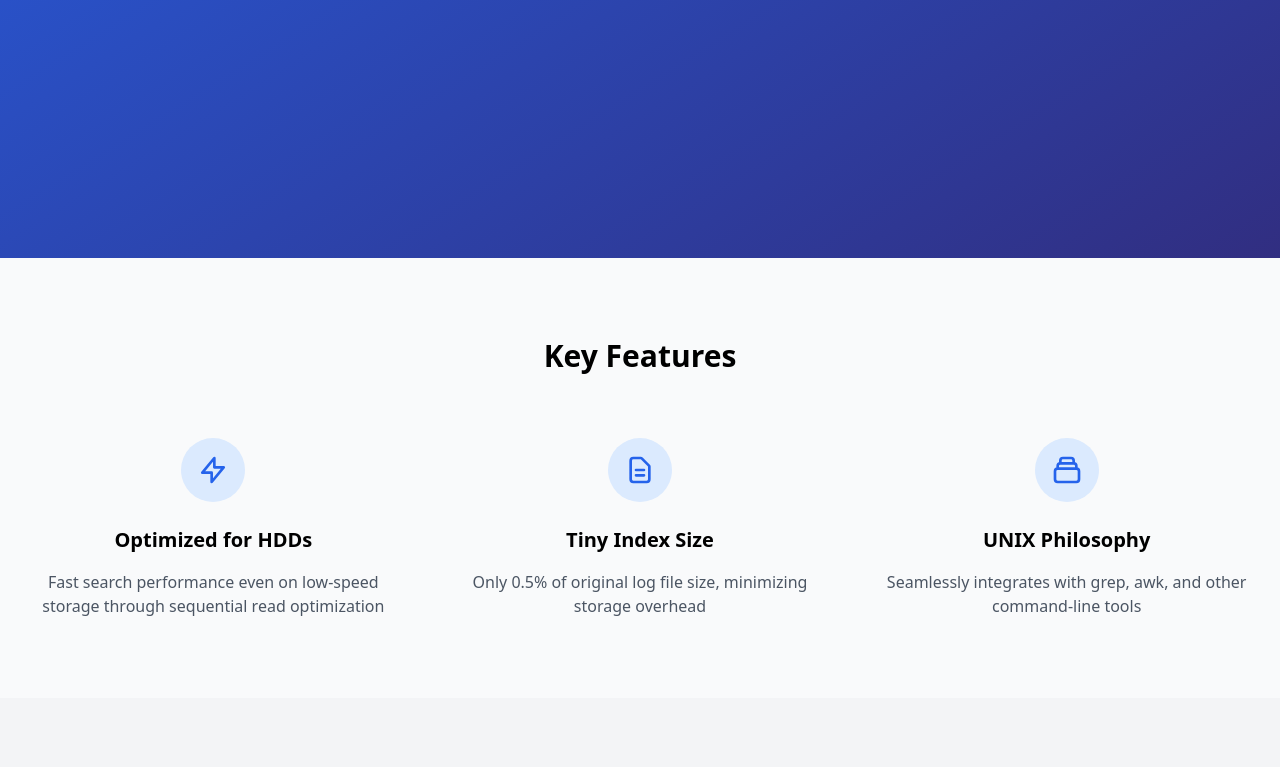
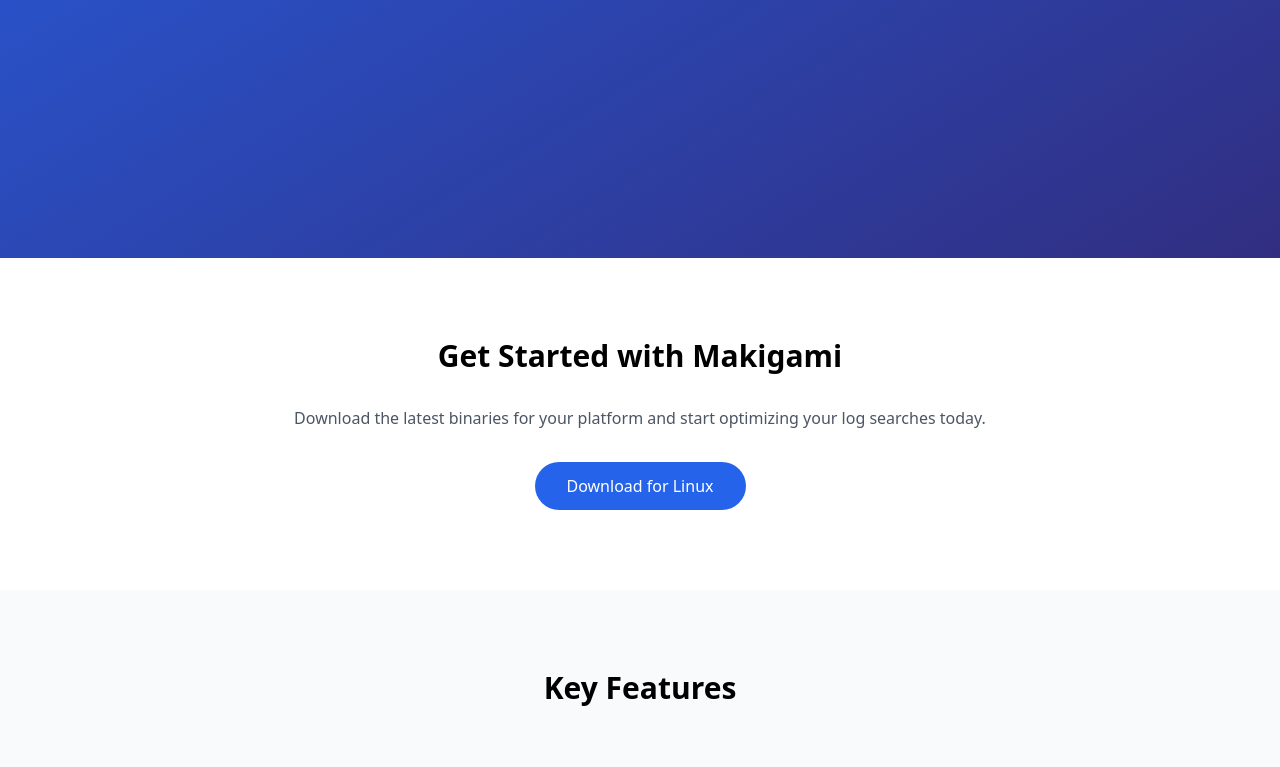
Before and after one commit to nt-riken/makigami, a plain HTML site: page index.html in a window 1280 px wide. Shown: the part 542-1309 px from the top of the page. Drawn offline with nearby package versions, Linux system fonts and the light colour scheme.

Commit message:
Add Get Started and download binary

```diff
--- a/index.html
+++ b/index.html
@@ -19,6 +19,18 @@
             <a href="#features" class="bg-white text-blue-600 px-8 py-3 rounded-full font-medium hover:bg-blue-50 transition-colors">Learn More</a>
         </div>
     </header>
+
+    <!-- Get Started Section -->
+    <section id="get-started" class="py-20 bg-white">
+        <div class="container mx-auto px-6 text-center">
+            <h2 class="text-3xl font-bold mb-8">Get Started with Makigami</h2>
+            <p class="text-gray-600 mb-8">Download the latest binaries for your platform and start optimizing your log searches today.</p>
+            <div class="flex justify-center space-x-4">
+                <a href="https://github.com/nt-riken/makigami/releases/download/v0.1.0/makigami-linux-x64" class="bg-blue-600 text-white px-8 py-3 rounded-full font-medium hover:bg-blue-700 transition-colors">Download for Linux</a>
+            </div>
+        </div>
+    </section>
+
 
     <!-- Features Section -->
     <section id="features" class="py-20">
```
